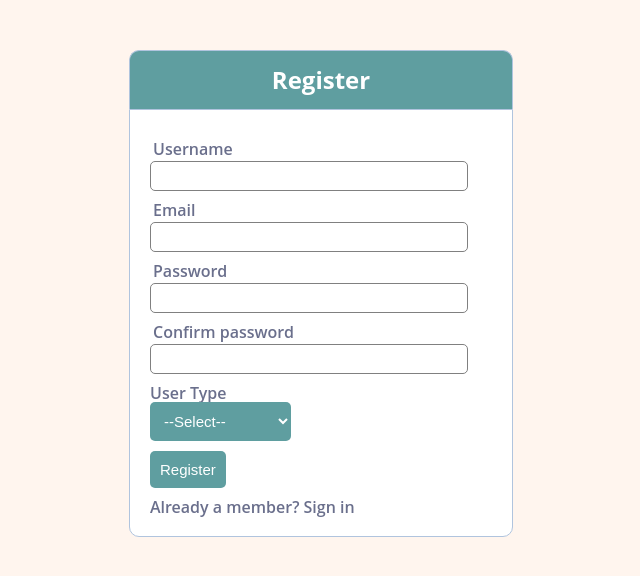
After one commit to ptc-sdhage/Assignment, a PHP site: page /register.php in a window 1280 px wide. The commit adds this page. Shown: the top 576 px of the page, without its empty margins (319-959 px from the left). Run offline with PHP 8.4, Linux system fonts and the light colour scheme.

Commit message:
login page, approver login, approver taker login, error handling

```diff
--- /dev/null
+++ b/errors.php
@@ -0,0 +1,7 @@
+<?php  if (count($errors) > 0) : ?>
+  <div class="error">
+  	<?php foreach ($errors as $error) : ?>
+  	  <p><?php echo $error ?></p>
+  	<?php endforeach ?>
+  </div>
+<?php  endif ?>
--- /dev/null
+++ b/register.php
@@ -0,0 +1,53 @@
+<?php include('server.php') ?>
+<!DOCTYPE html>
+<html>
+<head>
+<title>Registration system PHP and MySQL</title>
+<link rel="stylesheet" type="text/css" href="style.css">
+</head>
+<body>
+	<div class="header">
+		<h2>Register</h2>
+	</div>
+
+	<form method="post" action="register.php">
+  	<?php include('errors.php'); ?>
+  	<div class="input-group">
+			<label>Username</label> <input type="text" name="username"
+				value="<?php echo $username; ?>">
+		</div>
+		<div class="input-group">
+			<label>Email</label> <input type="email" name="email"
+				value="<?php echo $email; ?>">
+		</div>
+		<div class="input-group">
+			<label>Password</label> <input type="password" name="password_1">
+		</div>
+		<div class="input-group">
+			<label>Confirm password</label> <input type="password"
+				name="password_2">
+		</div>
+
+		<label>User Type</label><br> <select name="userType" class="btn">
+			<option value="">--Select--
+
+			<option>
+
+			<option value="approval taker">Approval Taker
+
+			<option>
+
+			<option value="approver">Approver
+
+			<option>
+
+		</select>
+		<div class="input-group">
+			<button type="submit" class="btn" name="reg_user">Register</button>
+		</div>
+		<p>
+			Already a member? <a href="login.php">Sign in</a>
+		</p>
+	</form>
+</body>
+</html>
--- /dev/null
+++ b/server.php
@@ -0,0 +1,86 @@
+<?php
+session_start();
+
+// initializing variables
+$username = "";
+$email    = "";
+$errors = array();
+
+// connect to the database
+$db = mysqli_connect('localhost', 'root', '', 'assignmentdb');
+
+// REGISTER USER
+if (isset($_POST['reg_user'])) {
+  // receive all input values from the form
+  $username = mysqli_real_escape_string($db, $_POST['username']);
+  $email = mysqli_real_escape_string($db, $_POST['email']);
+  $password_1 = mysqli_real_escape_string($db, $_POST['password_1']);
+  $password_2 = mysqli_real_escape_string($db, $_POST['password_2']);
+  $userType = mysqli_real_escape_string($db, $_POST['userType']);
+  echo '<script>alert("'.$userType.'")</script>';
+  // form validation: ensure that the form is correctly filled ...
+  // by adding (array_push()) corresponding error unto $errors array
+  if (empty($username)) { array_push($errors, "Username is required"); }
+  if (empty($email)) { array_push($errors, "Email is required"); }
+  if (empty($password_1)) { array_push($errors, "Password is required"); }
+  if ($password_1 != $password_2) {
+	array_push($errors, "The two passwords do not match");
+  }
+
+  // first check the database to make sure
+  // a user does not already exist with the same username and/or email
+  $user_check_query = "SELECT * FROM users WHERE username='$username' OR email='$email' LIMIT 1";
+  $result = mysqli_query($db, $user_check_query);
+  $user = mysqli_fetch_assoc($result);
+
+  if ($user) { // if user exists
+    if ($user['username'] === $username) {
+      array_push($errors, "Username already exists");
+    }
+
+    if ($user['email'] === $email) {
+      array_push($errors, "email already exists");
+    }
+  }
+
+  // Finally, register user if there are no errors in the form
+  if (count($errors) == 0) {
+  	$password = md5($password_1);//encrypt the password before saving in the database
+
+  	$query = "INSERT INTO users (username, email, password, userType)
+  			  VALUES('$username', '$email', '$password', '$userType')";
+  	mysqli_query($db, $query);
+  	$_SESSION['username'] = $username;
+  	$_SESSION['success'] = "You are now logged in";
+  	header('location: index.php');
+  }
+}
+// ...
+
+// LOGIN USER
+if (isset($_POST['login_user'])) {
+  $username = mysqli_real_escape_string($db, $_POST['username']);
+  $password = mysqli_real_escape_string($db, $_POST['password']);
+
+  if (empty($username)) {
+  	array_push($errors, "Username is required");
+  }
+  if (empty($password)) {
+  	array_push($errors, "Password is required");
+  }
+
+  if (count($errors) == 0) {
+  	$password = md5($password);
+  	$query = "SELECT * FROM users WHERE username='$username' AND password='$password'";
+  	$results = mysqli_query($db, $query);
+  	if (mysqli_num_rows($results) == 1) {
+  	  $_SESSION['username'] = $username;
+  	  $_SESSION['success'] = "You are now logged in";
+  	  header('location: index.php');
+  	}else {
+  		array_push($errors, "Wrong username/password combination");
+  	}
+  }
+}
+
+?>
--- a/style.css
+++ b/style.css
@@ -1,3 +1,72 @@
+* {
+  margin: 0px;
+  padding: 0px;
+}
+body {
+  font-size: 120%;
+  background: #F8F8FF;
+}
+
+.header {
+  width: 30%;
+  margin: 50px auto 0px;
+  color: white;
+  background: #5F9EA0;
+  text-align: center;
+  border: 1px solid #B0C4DE;
+  border-bottom: none;
+  border-radius: 10px 10px 0px 0px;
+  padding: 20px;
+}
+form, .content {
+  width: 30%;
+  margin: 0px auto;
+  padding: 20px;
+  border: 1px solid #B0C4DE;
+  background: white;
+  border-radius: 0px 0px 10px 10px;
+}
+.input-group {
+  margin: 10px 0px 10px 0px;
+}
+.input-group label {
+  display: block;
+  text-align: left;
+  margin: 3px;
+}
+.input-group input {
+  height: 30px;
+  width: 93%;
+  padding: 5px 10px;
+  font-size: 16px;
+  border-radius: 5px;
+  border: 1px solid gray;
+}
+.btn {
+  padding: 10px;
+  font-size: 15px;
+  color: white;
+  background: #5F9EA0;
+  border: none;
+  border-radius: 5px;
+}
+.error {
+  width: 92%;
+  margin: 0px auto;
+  padding: 10px;
+  border: 1px solid #a94442;
+  color: #a94442;
+  background: #f2dede;
+  border-radius: 5px;
+  text-align: left;
+}
+.success {
+  color: #3c763d;
+  background: #dff0d8;
+  border: 1px solid #3c763d;
+  margin-bottom: 20px;
+}
+
 body {
 	margin: 0;
 	color: #6a6f8c;
@@ -12,7 +81,7 @@ body {
 .backgroundImage{
 	left: 0;
 		max-width: 400px;
-	min-height:700px;
+	min-height:750px;
 }
 .clearfix:after, .clearfix:before {
 	content: '';
```
Also changed, not shown: approvalTaker.php (added, +56 -0 lines), approver.php (added, +25 -0 lines), index.php (added, +68 -0 lines), login.php (added, +32 -0 lines), ptc.jpg (added).
